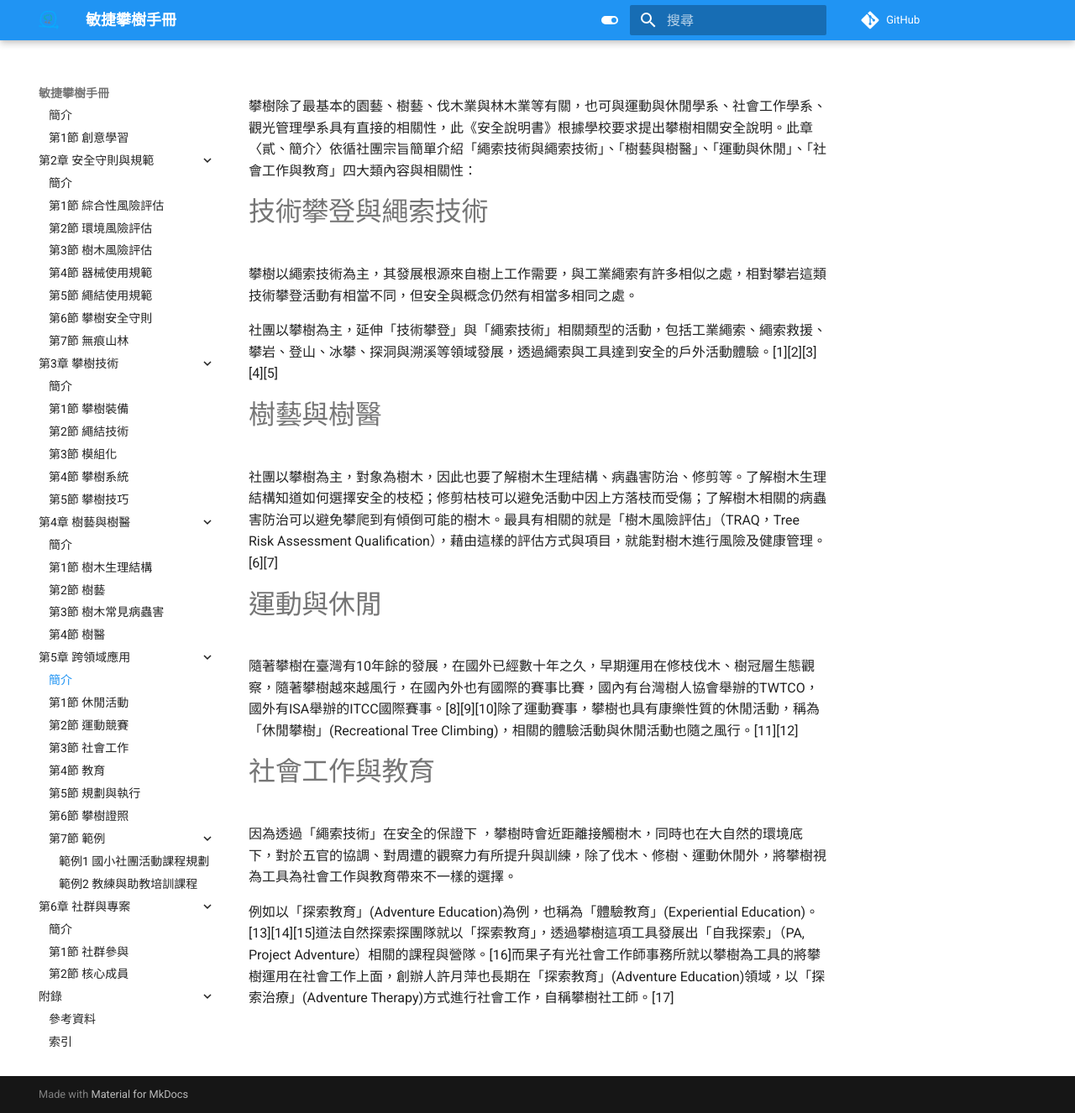
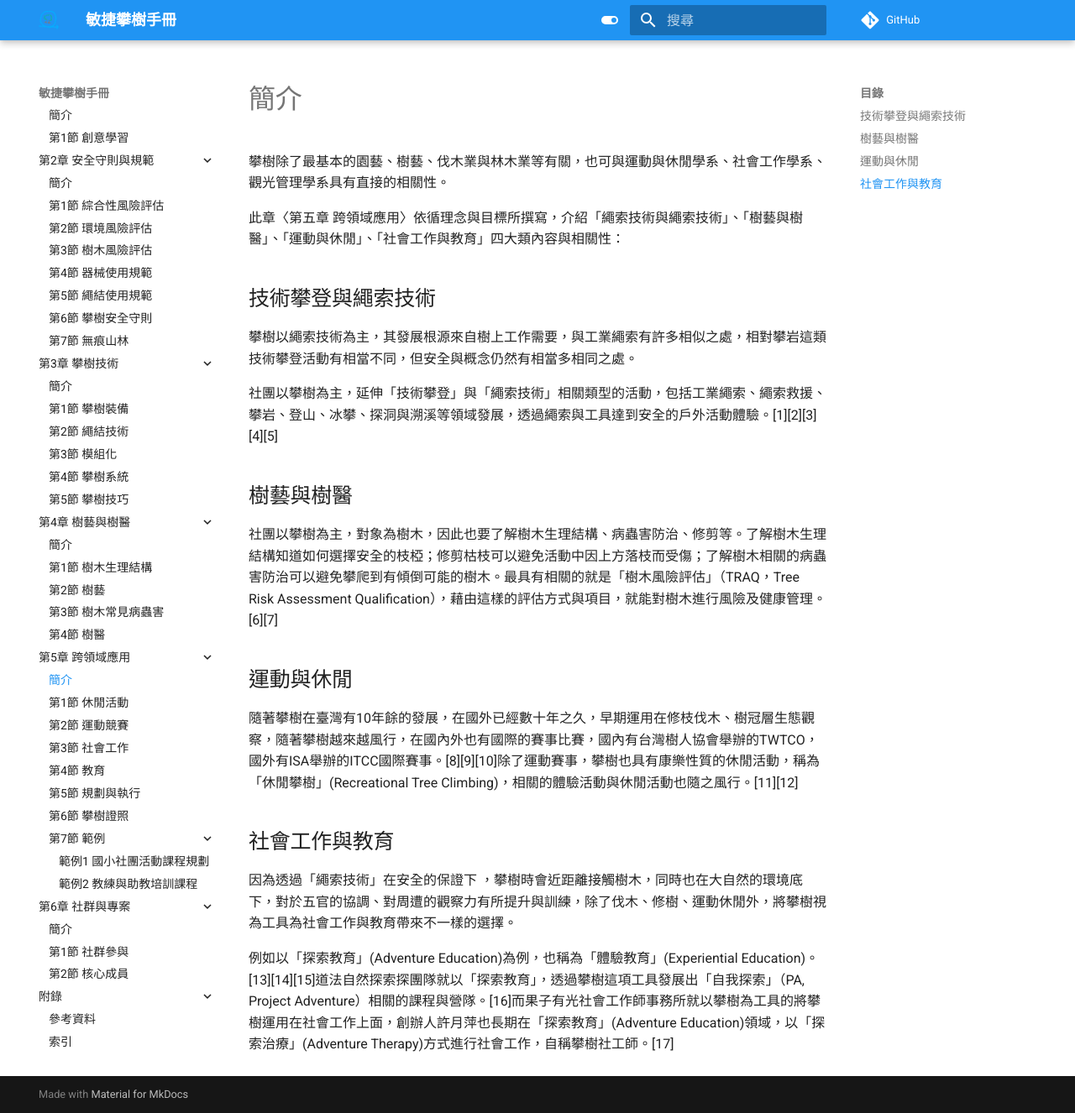
Before and after one commit to Uesugi-Summer-Sea/Agile-Tree-Climbing-Manual, an MkDocs documentation site: the page built from docs/5-跨領域應用/README.md, in a window 1280 px wide and 1326 px high. Shown: the whole window at 84% size. Built offline with MkDocs 1.6.1 and Material for MkDocs 9.7.7, drawn with Linux system fonts in a browser that asks for light colours; comment, search, counter and statistics services are not loaded.

Commit message:
此提交將更新跨領域應用
修改項目:

模組:

議題

```diff
--- a/docs/5-跨領域應用/README.md
+++ b/docs/5-跨領域應用/README.md
@@ -1,20 +1,22 @@
-攀樹除了最基本的園藝、樹藝、伐木業與林木業等有關，也可與運動與休閒學系、社會工作學系、觀光管理學系具有直接的相關性，此《安全說明書》根據學校要求提出攀樹相關安全說明。此章〈貳、簡介〉依循社團宗旨簡單介紹「繩索技術與繩索技術」、「樹藝與樹醫」、「運動與休閒」、「社會工作與教育」四大類內容與相關性：
+攀樹除了最基本的園藝、樹藝、伐木業與林木業等有關，也可與運動與休閒學系、社會工作學系、觀光管理學系具有直接的相關性。
 
-# 技術攀登與繩索技術
+此章〈第五章 跨領域應用〉依循理念與目標所撰寫，介紹「繩索技術與繩索技術」、「樹藝與樹醫」、「運動與休閒」、「社會工作與教育」四大類內容與相關性：
+
+## 技術攀登與繩索技術
 
 攀樹以繩索技術為主，其發展根源來自樹上工作需要，與工業繩索有許多相似之處，相對攀岩這類技術攀登活動有相當不同，但安全與概念仍然有相當多相同之處。
 
 社團以攀樹為主，延伸「技術攀登」與「繩索技術」相關類型的活動，包括工業繩索、繩索救援、攀岩、登山、冰攀、探洞與溯溪等領域發展，透過繩索與工具達到安全的戶外活動體驗。[1][2][3][4][5]
 
-# 樹藝與樹醫
+## 樹藝與樹醫
 
 社團以攀樹為主，對象為樹木，因此也要了解樹木生理結構、病蟲害防治、修剪等。了解樹木生理結構知道如何選擇安全的枝椏；修剪枯枝可以避免活動中因上方落枝而受傷；了解樹木相關的病蟲害防治可以避免攀爬到有傾倒可能的樹木。最具有相關的就是「樹木風險評估」（TRAQ，Tree Risk Assessment Qualification），藉由這樣的評估方式與項目，就能對樹木進行風險及健康管理。[6][7]
 
-# 運動與休閒
+## 運動與休閒
 
 隨著攀樹在臺灣有10年餘的發展，在國外已經數十年之久，早期運用在修枝伐木、樹冠層生態觀察，隨著攀樹越來越風行，在國內外也有國際的賽事比賽，國內有台灣樹人協會舉辦的TWTCO，國外有ISA舉辦的ITCC國際賽事。[8][9][10]除了運動賽事，攀樹也具有康樂性質的休閒活動，稱為「休閒攀樹」(Recreational Tree Climbing)，相關的體驗活動與休閒活動也隨之風行。[11][12]
 
-# 社會工作與教育
+## 社會工作與教育
 
 因為透過「繩索技術」在安全的保證下 ，攀樹時會近距離接觸樹木，同時也在大自然的環境底下，對於五官的協調、對周遭的觀察力有所提升與訓練，除了伐木、修樹、運動休閒外，將攀樹視為工具為社會工作與教育帶來不一樣的選擇。
 
```
